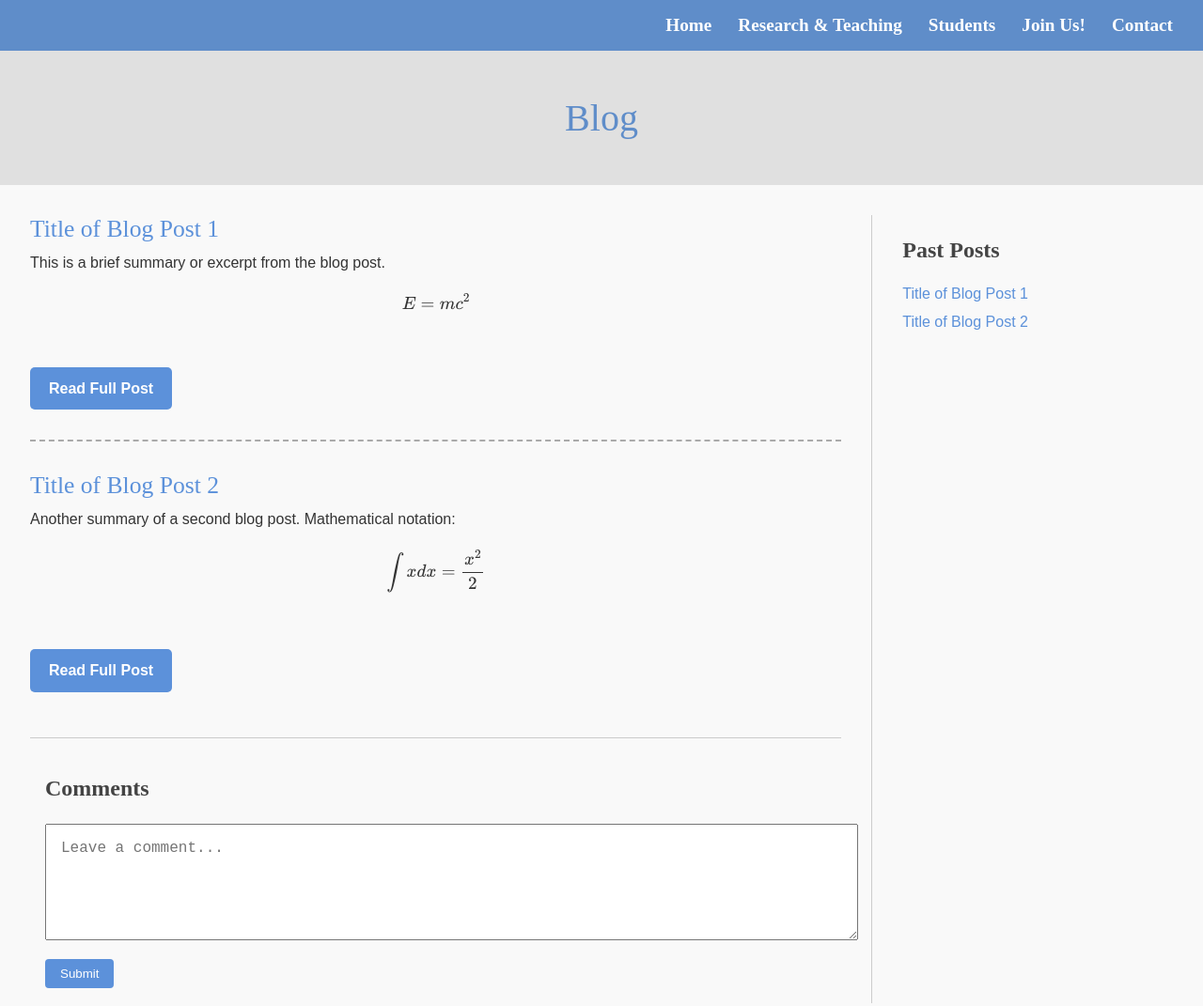
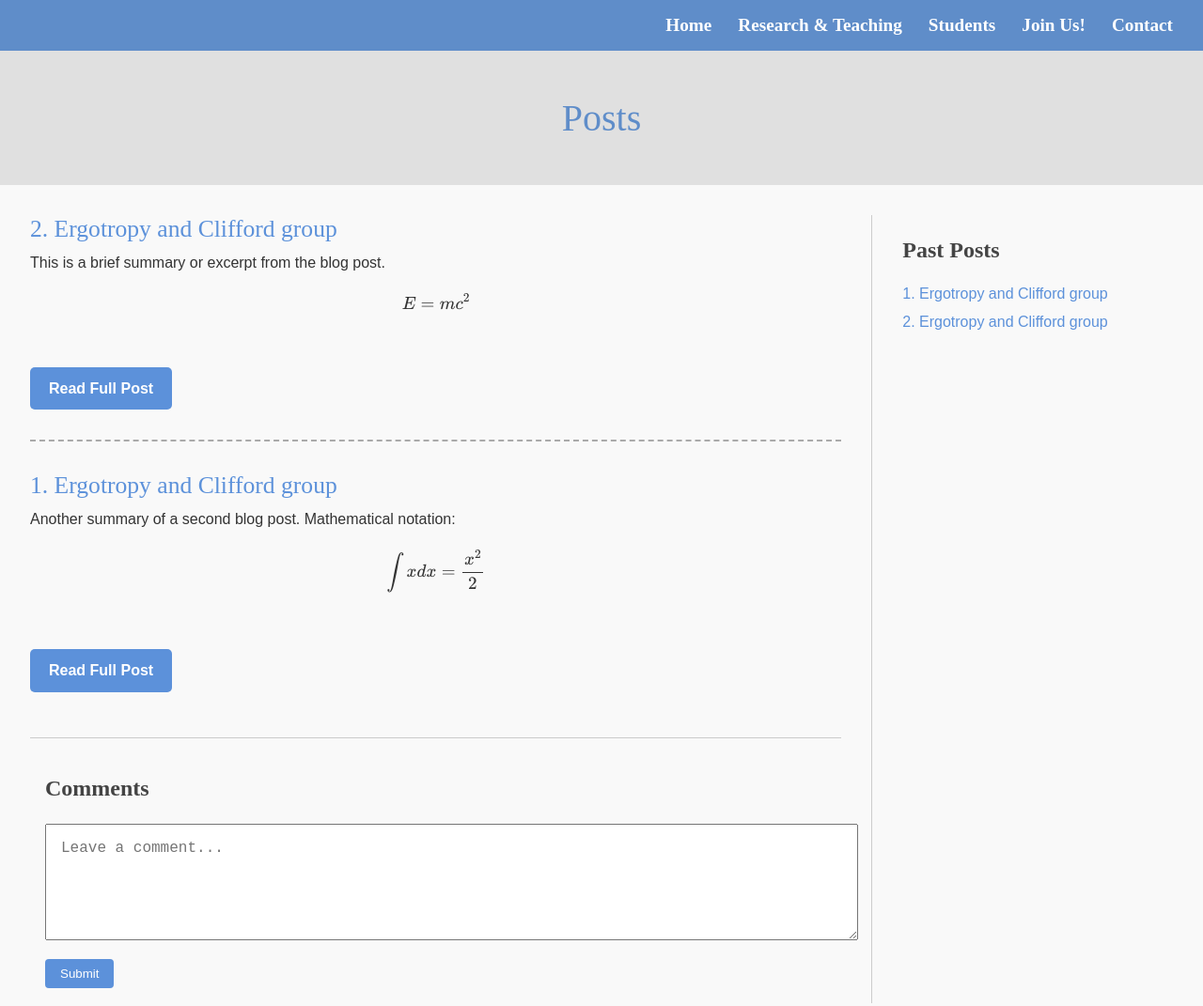
Before and after one commit to uttamcft/uttamcft.github.io, a plain HTML site: page blog/index.html in a window 1280 px wide. Shown: the top 1071 px of the page at 94% size. Drawn offline with nearby package versions, Linux system fonts and the light colour scheme; a web font is replaced by a local one.

Commit message:
Update index.html

```diff
--- a/blog/index.html
+++ b/blog/index.html
@@ -178,17 +178,17 @@
     <a href="join.html">Join Us!</a>
     <a href="contact.html">Contact</a>
   </nav>
-  <header class="header-strip">Blog</header>
+  <header class="header-strip">Posts</header>
   <div class="main-wrapper">
     <div class="content-column">
       <div class="post">
-        <div class="post-title">Title of Blog Post 1</div>
+        <div class="post-title">2. Ergotropy and Clifford group</div>
         <div class="post-summary">This is a brief summary or excerpt from the blog post. $$E = mc^2$$
         <br><a class="btn" href="post1.html">Read Full Post</a></div>
       </div>
       <div class="post-divider"></div>
       <div class="post">
-        <div class="post-title">Title of Blog Post 2</div>
+        <div class="post-title">1. Ergotropy and Clifford group</div>
         <div class="post-summary">Another summary of a second blog post. Mathematical notation: $$\int x dx = \frac{x^2}{2}$$
         <br><a class="btn" href="post2.html">Read Full Post</a></div>
       </div>
@@ -202,8 +202,8 @@
     <div class="sidebar-column past-posts">
       <h3>Past Posts</h3>
       <ul>
-        <li><a href="post1.html">Title of Blog Post 1</a></li>
-        <li><a href="post2.html">Title of Blog Post 2</a></li>
+        <li><a href="post1.html">1. Ergotropy and Clifford group</a></li>
+        <li><a href="post2.html">2. Ergotropy and Clifford group</a></li>
       </ul>
     </div>
   </div>
```
